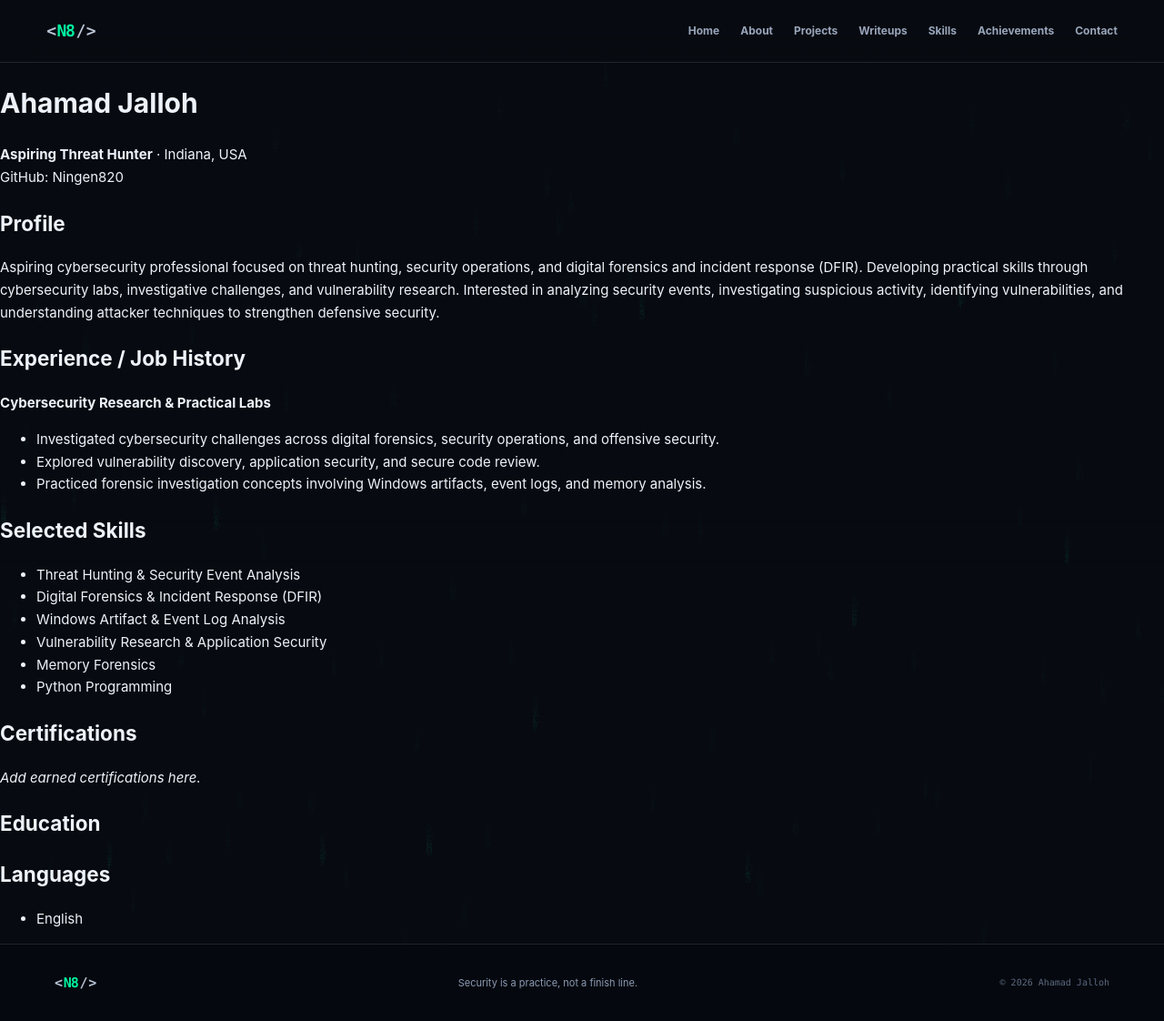
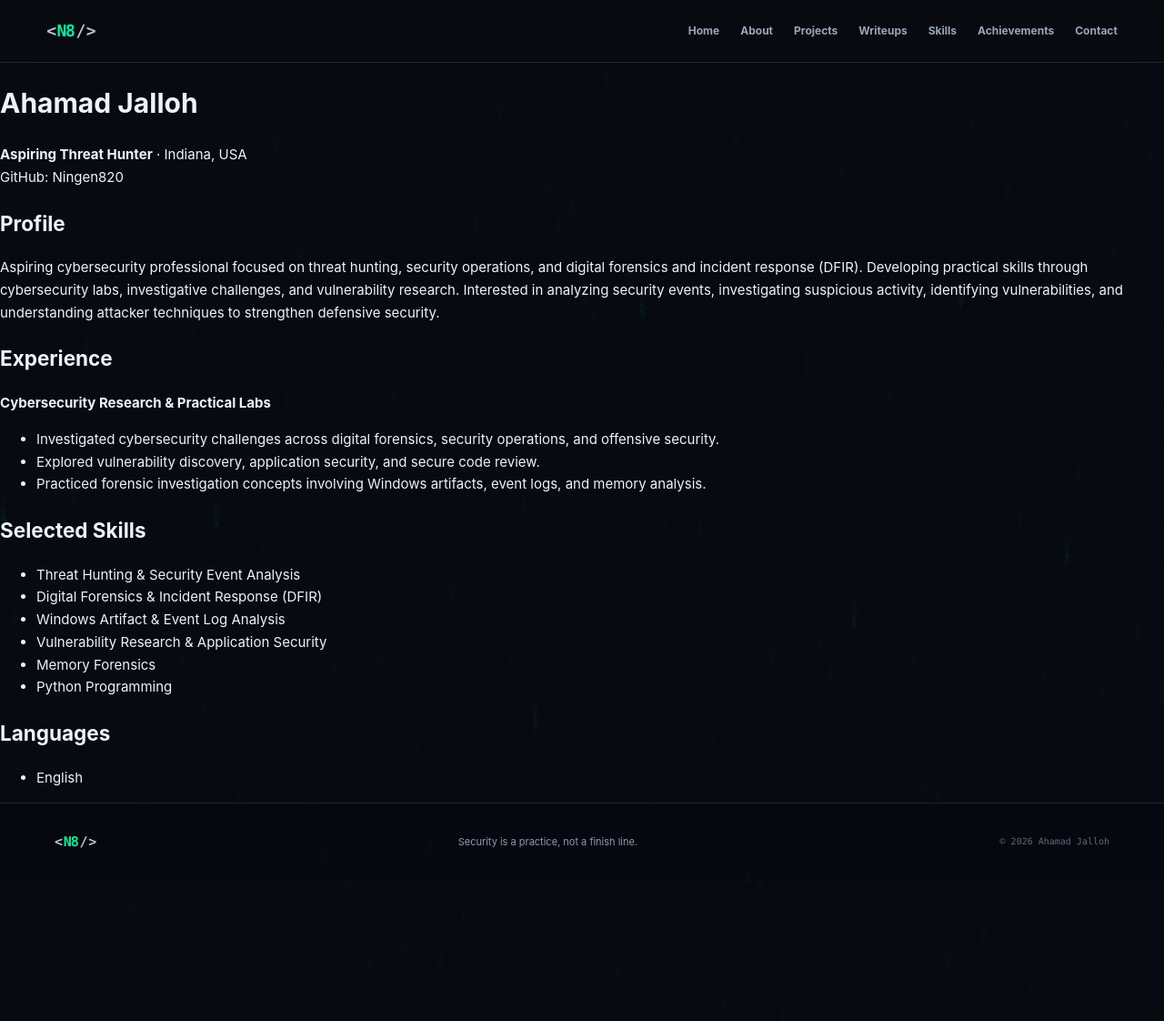
Before and after one commit to Ningen820/Ningen820.github.io, a Jekyll site: the page built from assets/ningen820-cv.md, in a window 1280 px wide and 1122 px high. Shown: the whole window at 91% size. Built offline with Jekyll 4.4.1, drawn with Linux system fonts in a browser that asks for light colours; our own code applies the rules of GitHub Pages for plain Markdown files.

Commit message:
Update ningen820-cv.md

```diff
--- a/assets/ningen820-cv.md
+++ b/assets/ningen820-cv.md
@@ -7,7 +7,7 @@ GitHub: [Ningen820](https://github.com/Ningen820)
 
 Aspiring cybersecurity professional focused on threat hunting, security operations, and digital forensics and incident response (DFIR). Developing practical skills through cybersecurity labs, investigative challenges, and vulnerability research. Interested in analyzing security events, investigating suspicious activity, identifying vulnerabilities, and understanding attacker techniques to strengthen defensive security.
 
-## Experience / Job History
+## Experience
 
 **Cybersecurity Research & Practical Labs**
 - Investigated cybersecurity challenges across digital forensics, security operations, and offensive security.
@@ -23,13 +23,6 @@ Aspiring cybersecurity professional focused on threat hunting, security operatio
 - Memory Forensics
 - Python Programming
 
-## Certifications
-
-*Add earned certifications here.*
-
-## Education
-
-
 ## Languages
 
 - English
```
